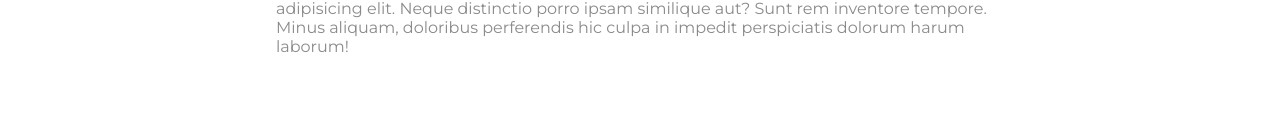
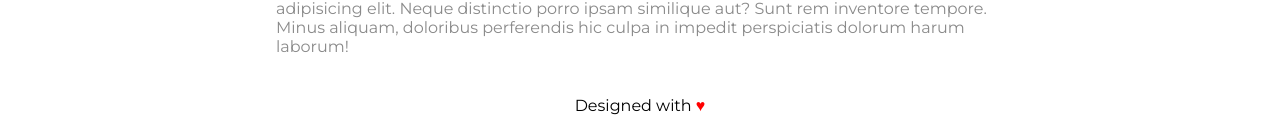
Before and after one commit to Gaki13/htmlcss-wp, a plain HTML site: page index.html in a window 1280 px wide. Shown: the part 1881-2014 px from the top of the page. Before the commit the page ends 1987 px from the top, so only its background shows below. Drawn offline with Linux system fonts and the light colour scheme.

Commit message:
aggiunta footer

```diff
--- a/css/style.css
+++ b/css/style.css
@@ -121,8 +121,13 @@
 
 /* footer*/
 .footer{
+    text-align: center;
     min-height: 40px;
     margin: auto;
-    margin-top: 10px;
+    margin-top: 40px;
     max-width: 1700px;
 }
+
+.heart{
+    color: red;
+}
--- a/index.html
+++ b/index.html
@@ -74,6 +74,7 @@
         <footer>
 
             <div class="footer">
+                Designed with <span class="heart">&hearts;</span>
 
             </div>
 
```
